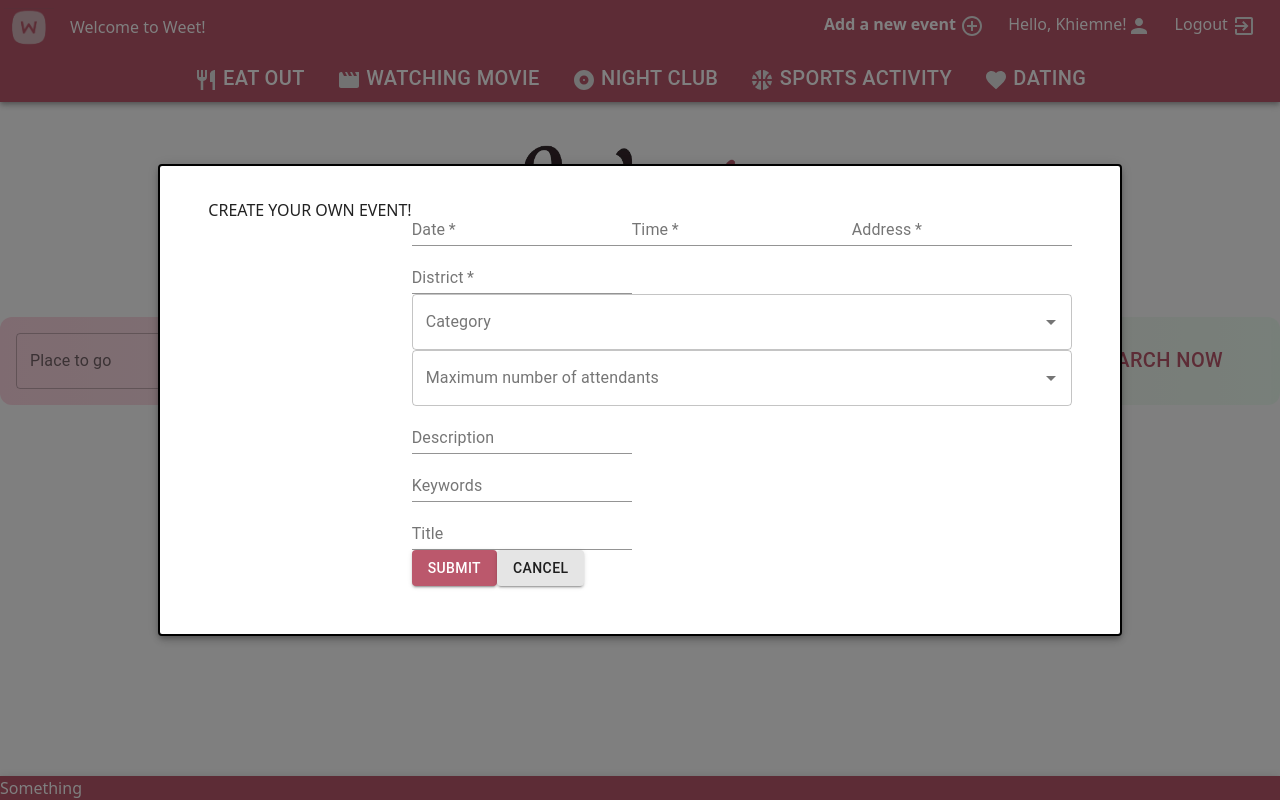
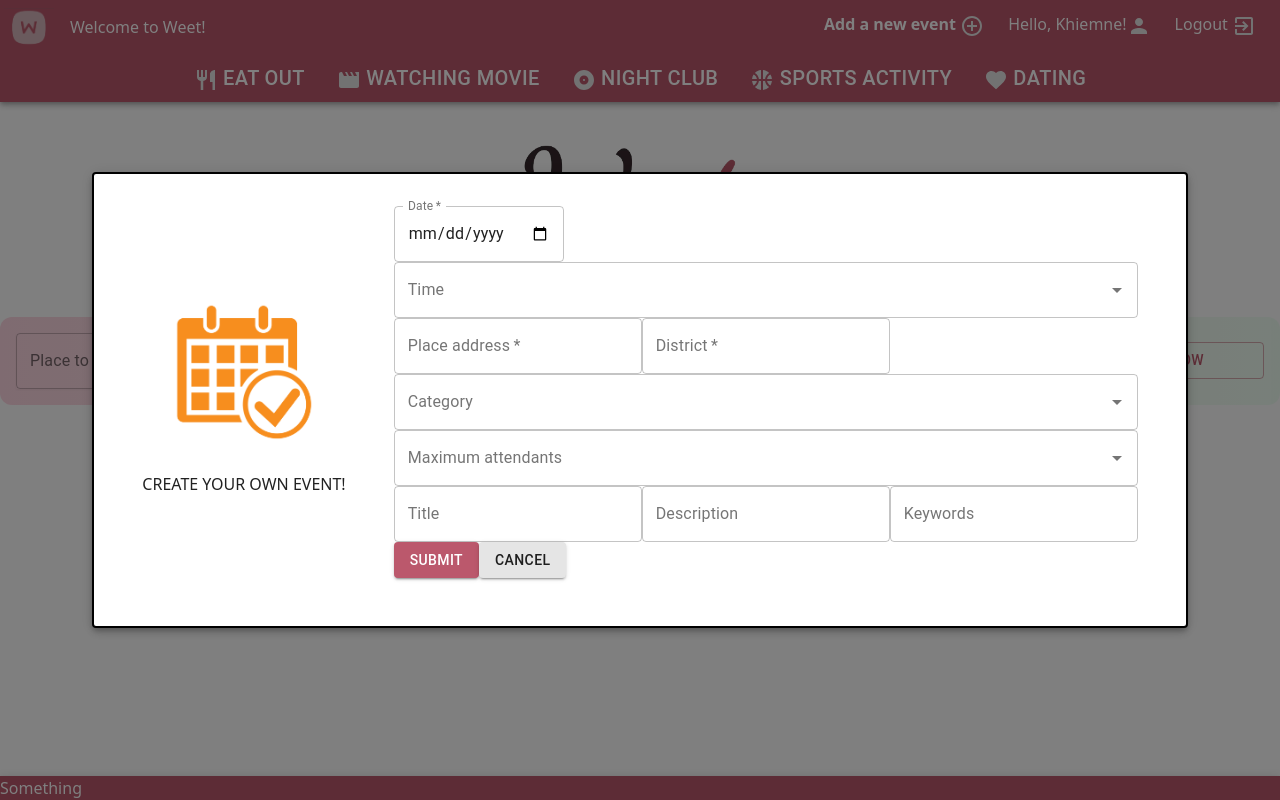
Before and after one commit to lamnguyencse17/atware-hackathon, a React app: page / in a window 1280 px wide. Both pictures are taken after a click on the button "Add a new event". Built offline with nearby package versions, Linux system fonts and the light colour scheme.

Commit message:
Home page: search for date

```diff
--- a/src/components/AddEventModal.js
+++ b/src/components/AddEventModal.js
@@ -59,13 +59,14 @@ export default function AddEventModal({ isOpen, closeModal }) {
 		"Thu Duc District",
 	];
 	const date = new Date();
-	// Time
-	console.log(date.getHours());
+
 	const times = [...Array(24).keys()]
 		.filter((ele) => ele > date.getHours())
 		.map((ele) => (ele / 10 >= 1 ? "" : "0") + ele.toString() + ":00");
 
-	const nums = ["1", "2", "3", "4", "5", "6", "7", "8", "9", "10"];
+	const nums = [...Array(11).keys()]
+		.filter((ele) => ele > 0)
+		.map((ele) => ele.toString());
 	return (
 		<Modal
 			aria-labelledby='transition-modal-title'
@@ -83,31 +84,56 @@ export default function AddEventModal({ isOpen, closeModal }) {
 				<Card className={classes.paper}>
 					<CardContent>
 						{/* TODO: FORM GOES HERE */}
-						<div> </div>
 						<div className='flex'>
-							{" "}
-							CREATE YOUR OWN EVENT!
+							<div className='mr-12 flex flex-col justify-center items-center pb-4	'>
+								<img src='src/images/stock/event.png' width='200'></img>
+								<h1>{"CREATE YOUR OWN EVENT!"}</h1>
+							</div>
+							<div>
 								<form className={classes.root} noValidate autoComplete='on'>
 									<div>
-									<TextField id='standard-basic' required='true' label='Date' />
-									<TextField id='standard-basic' required='true' label='Time' />
 										<TextField
-										id='standard-basic'
+											id='event-date'
+											type='date'
+											variant='outlined'
+											InputLabelProps={{
+												shrink: true,
+											}}
 											required='true'
-										label='Address'
+											label='Date'
 										/>
-								</div>
+										<Autocomplete
+											id='event-time'
+											required='true'
+											options={times}
+											getOptionLabel={(option) => option}
+											renderInput={(params) => (
+												<TextField
+													{...params}
+													label='Time'
+													variant='outlined'
+												/>
+											)}
+											label='Time'
+											variant='outlined'
+										/>
+										<TextField
+											id='event-address'
+											required='true'
+											label='Place address'
+											variant='outlined'
+										/>
 
-								<div>
 										<TextField
-										id='standard-basic'
+											id='event-district'
 											required='true'
 											label='District'
+											variant='outlined'
 										/>
 
 										<Autocomplete
 											color='primary'
-										id='Category'
+											id='event-category'
 											options={category}
 											getOptionLabel={(option) => option}
 											renderInput={(params) => (
@@ -121,27 +147,39 @@ export default function AddEventModal({ isOpen, closeModal }) {
 
 										<Autocomplete
 											color='primary'
-										id='Maximum number of attendants'
+											id='event-attendants'
 											required='true'
 											options={nums}
 											getOptionLabel={(option) => option}
 											renderInput={(params) => (
 												<TextField
 													{...params}
-												label='Maximum number of attendants'
+													label='Maximum attendants'
 													variant='outlined'
 												/>
 											)}
 										/>
-								</div>
-								<div>
-									<TextField id='filled-basic' label='Description' />
-								</div>
-								<div>
-									<TextField id='filled-basic' label='Keywords' />{" "}
+
+										<TextField
+											id='event-title'
+											label='Title'
+											variant='outlined'
+										/>
+
+										<TextField
+											id='event-description'
+											label='Description'
+											variant='outlined'
+										/>
+
+										<TextField
+											id='event-keywords'
+											label='Keywords'
+											variant='outlined'
+										/>
 									</div>
 									<div></div>
-								<TextField id='outlined-basic' label='Title' />
+									<div>
 										<div>
 											<Button
 												className='w-50% '
@@ -161,7 +199,9 @@ export default function AddEventModal({ isOpen, closeModal }) {
 												Cancel
 											</Button>
 										</div>
+									</div>
 								</form>
+							</div>
 						</div>
 					</CardContent>
 				</Card>
--- a/src/components/App.js
+++ b/src/components/App.js
@@ -84,15 +84,15 @@ export default function App() {
 				<div className='flex flex-col justify-center items-center'>
 					<img src='src/images/logo/weet_text.png' alt='WEET' width='250'></img>
 					{/* TODO: Slider of text */}
-					<p className='mt-4'>{quotes[0]}</p>
+					<p className='mt-4'>{quotes[1]}</p>
 				</div>
 				<div
 					className={
 						"bg-gradient-to-r from-pink-200 to-green-100 mt-8 primary p-2 rounded-xl"
 					}
 				>
-					<form className='grid w-full grid-cols-5'>
-						<div className='col-span-2 p-2'>
+					<form className='w-full flex items-center'>
+						<div className='w-2/5 p-2 float-left'>
 							<Autocomplete
 								color='primary'
 								id='address'
@@ -105,10 +105,24 @@ export default function App() {
 										variant='outlined'
 									/>
 								)}
+								className='w-full shadow-sm'
 								onChange={(_, value) => setQuery({ ...query, district: value })}
 							/>
 						</div>
-						<div className='col-span-2 p-2'>
+						<div className='w-1/5 p-2 float-left'>
+							<TextField
+								color='primary'
+								id='date'
+								type='date'
+								variant='outlined'
+								InputLabelProps={{
+									shrink: true,
+								}}
+								label='Date'
+								className='w-full shadow-sm'
+							/>
+						</div>
+						<div className='w-1/5 p-2 float-left'>
 							<Autocomplete
 								color='primary'
 								id='time'
@@ -117,19 +131,26 @@ export default function App() {
 								renderInput={(params) => (
 									<TextField {...params} label='Time' variant='outlined' />
 								)}
+								className='w-full shadow-sm'
 								onChange={(_, value) => {
 									setQuery({ ...query, time: parseInt(value.substring(0, 2)) });
 								}}
 							/>
 						</div>
-						<div className='flex items-center justify-center col-span-1 p-2'>
-							<Button color='primary' onClick={handleQuery}>
-								<div className='text-xl primary min-w-100 min-h-100'>
-									<SearchIcon color='primary' />
+						<div className='w-1/5 p-2 h-full float-left'>
+							<Button
+								color='primary'
+								onClick={handleQuery}
+								className='w-full text-lg p-8'
+								variant='outlined'
+							>
+								<div className='h-full'>
+									<SearchIcon color='primary' className='h-full' />
 									{"Search now"}
 								</div>
 							</Button>
 						</div>
+						<div className='clear-both'></div>
 					</form>
 				</div>
 			</div>
```
Lines whose indentation alone changed are shown as unchanged.
